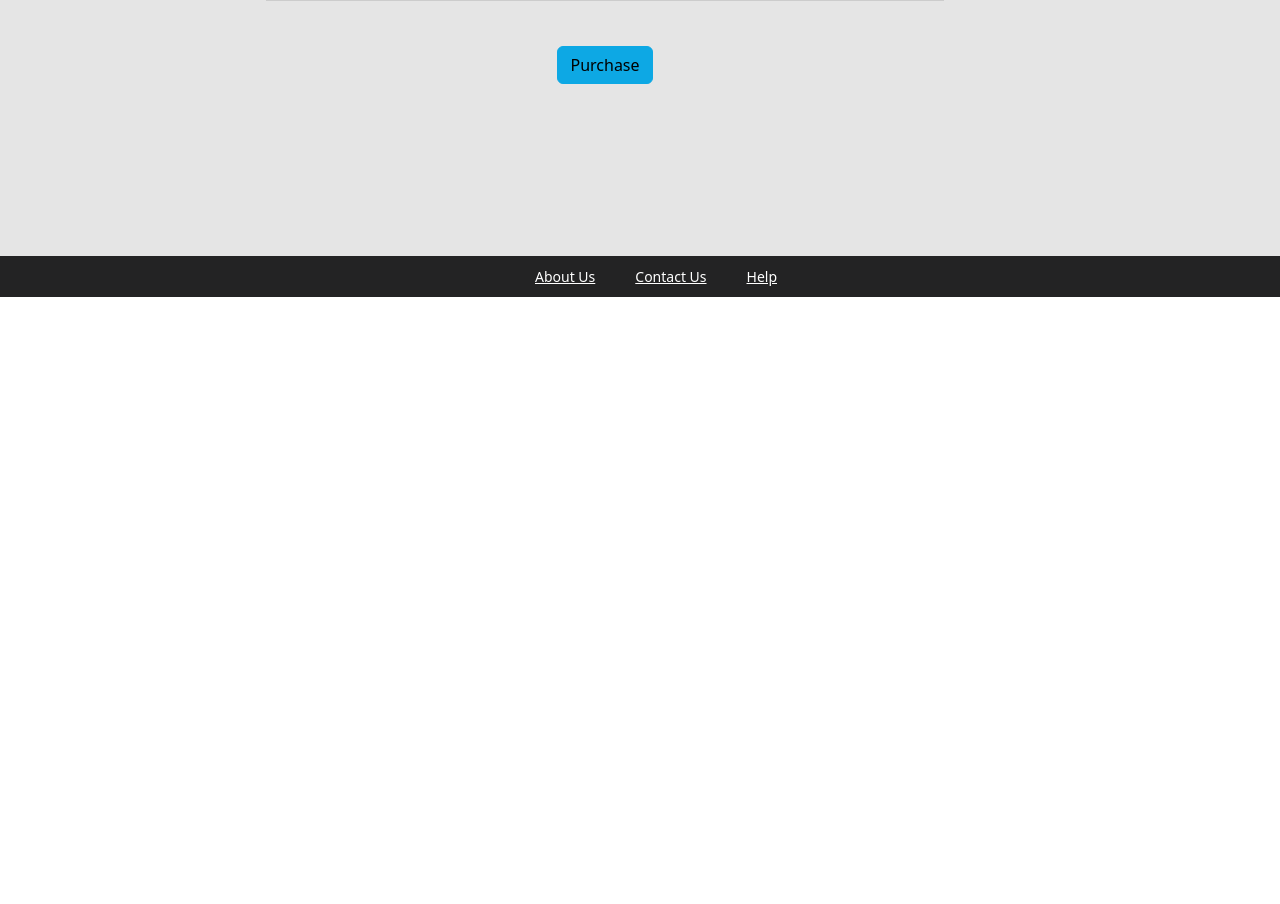
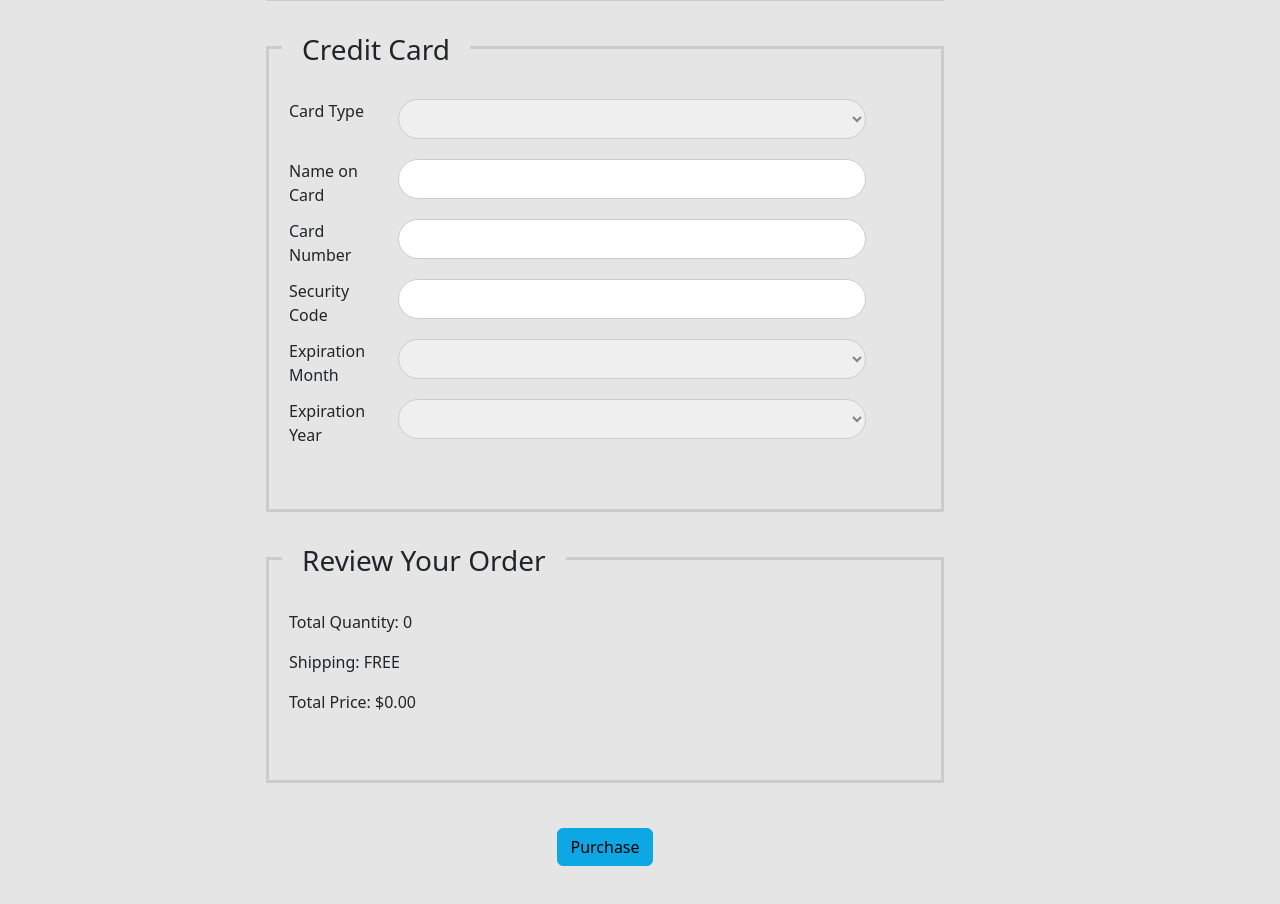
Before and after one commit to vitorgitlima/angular-ecommerce, an Angular app: page /checkout in a window 1280 px wide. Shown: the part 1366-2270 px from the top of the page. Before the commit the page ends 1679 px from the top, so only its background shows below. Built offline with nearby package versions, Linux system fonts and the light colour scheme; no server answers.

Commit message:
feature/CheckoutFormLayout: Addec checkout Form layout - review your order and add Credit Card section

```diff
--- a/src/app/components/checkout/checkout.component.html
+++ b/src/app/components/checkout/checkout.component.html
@@ -156,6 +156,86 @@
 
                 </div>
 
+                <!-- Credit Card -->
+                <div formGroupName="creditCard" class="form-area">
+                    <h3>Credit Card</h3>
+
+                    <div class="row">
+                        <div class="col-md-2"> <label>Card Type</label></div>
+                        <div class="col-md-9">
+                            <div class="input-space">
+                                <select formControlName="cardType">
+                                    <option>Visa</option>
+                                    <option>Mastercard</option>
+                                </select>
+                            </div>
+                        </div>
+                    </div>
+
+                    <div class="row">
+                        <div class="col-md-2"> <label>Name on Card</label></div>
+                        <div class="col-md-9">
+                            <div class="input-space">
+                                <input formControlName="nameOnCard" type="text">
+                            </div>
+                        </div>
+                    </div>
+
+                    <div class="row">
+                        <div class="col-md-2"> <label>Card Number</label></div>
+                        <div class="col-md-9">
+                            <div class="input-space">
+                                <input formControlName="cardNumber" type="text">
+                            </div>
+                        </div>
+                    </div>
+
+                    <div class="row">
+                        <div class="col-md-2"> <label>Security Code</label></div>
+                        <div class="col-md-9">
+                            <div class="input-space">
+                                <input formControlName="securityCode" type="text">
+                            </div>
+                        </div>
+                    </div>
+
+                    <div class="row">
+                        <div class="col-md-2"> <label>Expiration Month</label></div>
+                        <div class="col-md-9">
+                            <div class="input-space">
+                                <select formControlName="expirationMonth">
+                                    <option>
+                                        TO DO
+                                     </option>
+                                </select>
+                            </div>
+                        </div>
+                    </div>
+
+                    <div class="row">
+                        <div class="col-md-2"> <label>Expiration Year</label></div>
+                        <div class="col-md-9">
+                            <div class="input-space">
+                                <select formControlName="expirationYear">
+                                    <option>
+                                       TO DO
+                                    </option>
+                                </select>
+                            </div>
+                        </div>
+                    </div>
+
+                </div>
+
+
+                  <!-- Order details -->
+                  <div class="form-area">
+                    <h3>Review Your Order</h3>
+
+                    <p>Total Quantity: {{ totalQuantity }}</p>
+                    <p>Shipping: FREE</p>
+                    <p>Total Price: {{ totalPrice | currency: 'USD' }}</p>
+                </div>
 
                 <!-- submit button -->
                 <div class="text-center">
--- a/src/app/components/checkout/checkout.component.ts
+++ b/src/app/components/checkout/checkout.component.ts
@@ -11,6 +11,9 @@ export class CheckoutComponent implements OnInit {
 
 
   checkoutFormGroup: FormGroup;
+
+  totalPrice: number = 0;
+  totalQuantity: number = 0;
 
   constructor(private formBuilder: FormBuilder) { }
 
```
